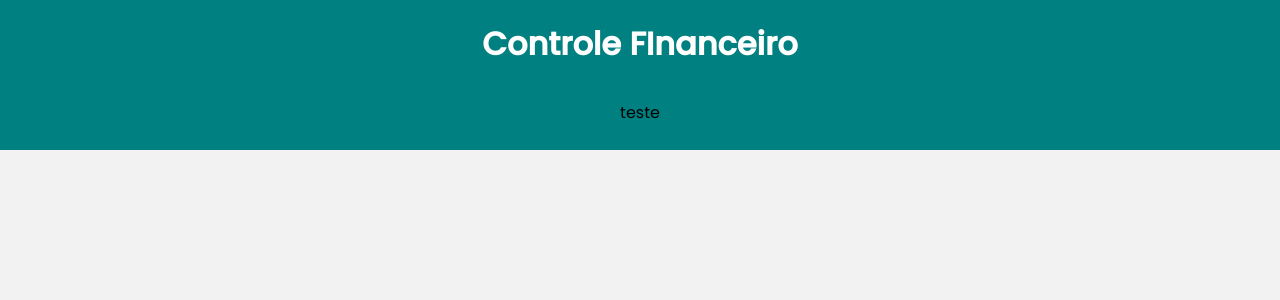
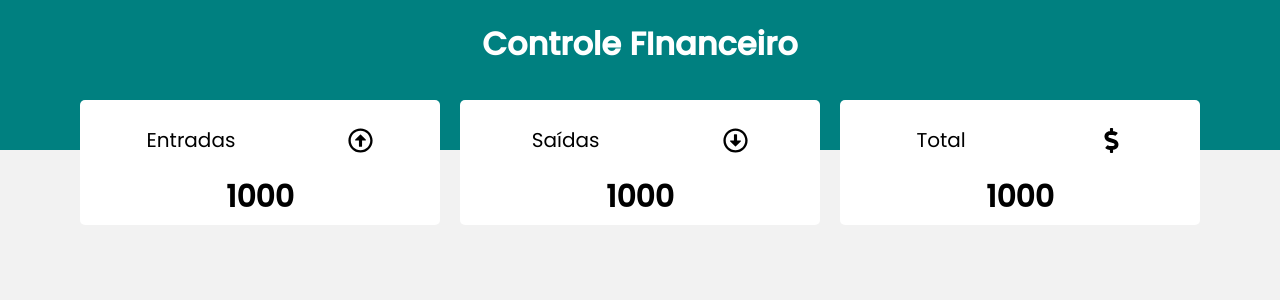
Before and after one commit to TrisKeliOn1/Controle-Financeiro, a React (Create React App) app: page / in a window 1280 px wide. Shown: the top 300 px of the page. Built offline with nearby package versions, Linux system fonts and the light colour scheme.

Commit message:
Icons/fa

```diff
--- a/package.json
+++ b/package.json
@@ -8,6 +8,7 @@
     "@testing-library/user-event": "^13.2.1",
     "react": "^18.2.0",
     "react-dom": "^18.2.0",
+    "react-icons": "^4.7.1",
     "react-scripts": "5.0.1",
     "styled-components": "^5.3.6",
     "web-vitals": "^2.1.0"
--- a/src/components/Resume/index.js
+++ b/src/components/Resume/index.js
@@ -1,10 +1,21 @@
 import React from 'react'
+import ResumeItem from '../ResumeItem';
 import * as C from "./styles"
+import {
+  FaRegArrowAltCircleUp,
+  FaRegArrowAltCircleDown,
+  FaDollarSign,
+} from "react-icons/fa";
+
 
 const Resume = () => {
   return (
-    <C.Container>teste</C.Container>
-  )
-}
+  <C.Container>
+    <ResumeItem title="Entradas" Icon={FaRegArrowAltCircleUp} />
+    <ResumeItem title="Saídas" Icon={FaRegArrowAltCircleDown} />
+    <ResumeItem  title="Total" Icon={FaDollarSign}/>
+  </C.Container>
+  );
+};
 
-export default Resume
+export default Resume;
--- /dev/null
+++ b/src/components/ResumeItem/index.js
@@ -0,0 +1,14 @@
+import React from 'react';
+import * as C from "./styles";
+
+const ResumeItem = ({ title, Icon }) => {
+  return <C.Container>
+    <C.Header>
+        <C.HeaderTitle>{title}</C.HeaderTitle>
+        <Icon />
+    </C.Header>
+    <C.Total>1000</C.Total>
+  </C.Container>
+}
+
+export default ResumeItem;
--- /dev/null
+++ b/src/components/ResumeItem/styles.js
@@ -0,0 +1,50 @@
+import styled from "styled-components";
+
+export const Container = styled.div`
+    display: flex;
+    flex-direction: column;
+    align-items: center;
+    background-color: #fff;
+    border-radius: 5px;
+    padding: 5px 15px;
+    width: 30%;
+
+    @media (max-width: 750px) {
+        width: 20%;
+
+    p {
+        font-size: 12px;
+    }
+
+    span {
+        font-size: 20px;
+    }
+
+    svg {
+         display: none;
+    }
+  }
+`;
+
+export const Header = styled.header`
+    display: flex;
+    align-items: center;
+    justify-content: space-around;
+    width: 100%;
+    gap: 10px;
+    margin: 20px auto;
+
+    svg {
+        width: 25px;
+        height: 25px;
+    }
+`;
+
+export const HeaderTitle = styled.p`
+    font-size: 20px;
+`;
+
+export const Total = styled.span`
+    font-size: 30px;
+    font-weight: bold;
+`;
```
Also changed, not shown: 1 other file (tests, documents, lock files or other folders).
